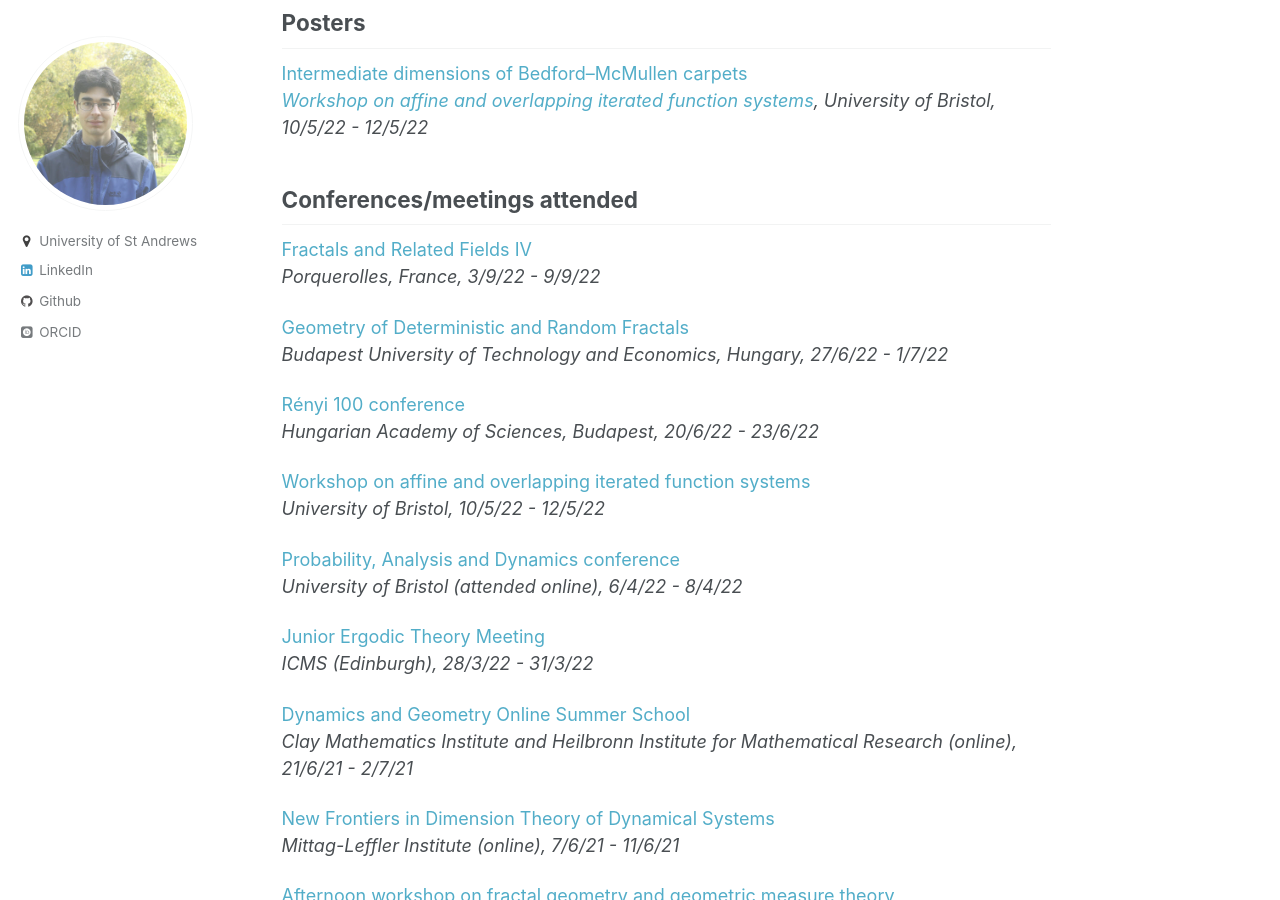
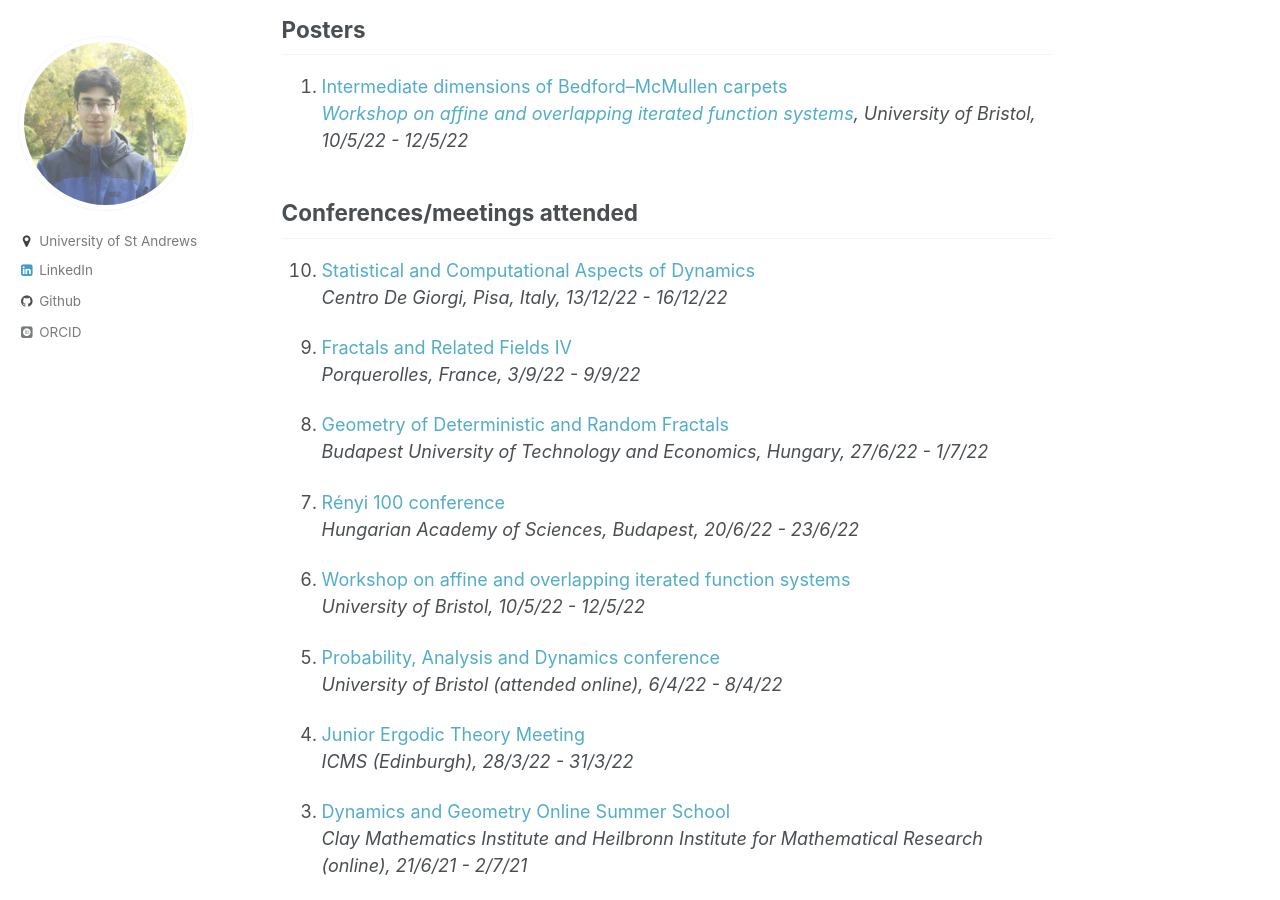
Before and after one commit to amlan-banaji/amlan-banaji.github.io, a Jekyll site: the page built from _pages/talks.md, in a window 1280 px wide and 900 px high, scrolled down 2291 px. Built offline with Jekyll 4.4.1, drawn with Linux system fonts in a browser that asks for light colours; some web fonts are replaced.

```diff
--- a/_pages/talks.md
+++ b/_pages/talks.md
@@ -6,105 +6,111 @@ author_profile: true
 
 ## Talks
 
-The popcorn function
+23. The popcorn function
 *Pure Postgraduate Research Day, University of St Andrews, 8/12/22*
 
-Metric spaces where geodesics are never unique. [Slides (edited)](https://amlan-banaji.github.io/files/Geodesics2022.pdf)
+22. Metric spaces where geodesics are never unique. [Slides (edited)](https://amlan-banaji.github.io/files/Geodesics2022.pdf)
 *Mathematics Research Day, University of St Andrews, 1/12/22*
 
-Metric spaces where geodesics are never unique
+21. Metric spaces where geodesics are never unique
 *[St Andrews Analysis Seminar](http://www-maths.mcs.st-andrews.ac.uk/pg/pure/Analysis/seminars.html), 1/11/22*
 
-Intermediate dimensions
+20. Intermediate dimensions
 *Inaugural talk, [Szenzhen Technology University Mathematics Colloquium](https://bdi.sztu.edu.cn/info/1345/5449.htm?fbclid=IwAR24TwwWZpz-LjUtDVF4E49awaOp44hBmeUaLuShGPFC1-F0RLac02d1_as), China (online), 21/10/22*
 
-Metric spaces where geodesics are never unique
+19. Metric spaces where geodesics are never unique
 *Pure Postgraduate Seminar, University of St Andrews, 5/10/22*
 
-Intermediate dimensions of Bedford–McMullen carpets. [Slides](https://amlan-banaji.github.io/files/Porquerolles2022.pdf)
+18. Intermediate dimensions of Bedford–McMullen carpets. [Slides](https://amlan-banaji.github.io/files/Porquerolles2022.pdf)
 *[Fractals and Related Fields IV](https://farf4.math.cnrs.fr/), Porquerolles, France, 5/9/22*
 
-Dimensions of infinitely generated self-conformal sets. [Slides](https://amlan-banaji.github.io/files/Budapest2022.pdf)
+17. Dimensions of infinitely generated self-conformal sets. [Slides](https://amlan-banaji.github.io/files/Budapest2022.pdf)
 *[Geometry of Deterministic and Random Fractals](https://simon60.math.bme.hu/), Budapest University of Technology and Economics, Hungary, 30/6/22*
 
-Dimensions of infinitely generated self-conformal sets. [Slides](https://amlan-banaji.github.io/files/Warwick2022.pdf)
+16. Dimensions of infinitely generated self-conformal sets. [Slides](https://amlan-banaji.github.io/files/Warwick2022.pdf)
 *[University of Warwick's Dynamics and Group Geometry Early Researchers (DAGGER) Seminar](https://warwick.ac.uk/fac/sci/maths/research/events/seminars/areas/dagger), 30/5/22*
 
-Intermediate dimensions of Bedford–McMullen carpets. [Slides](https://amlan-banaji.github.io/files/BedfordBristolWorkshop.pdf)
+15. Intermediate dimensions of Bedford–McMullen carpets. [Slides](https://amlan-banaji.github.io/files/BedfordBristolWorkshop.pdf)
 *Lightning talk, [Workshop on affine and overlapping iterated function systems](https://www.troscheit.eu/workshop2022/index.html), University of Bristol, 11/5/22*
 
-Assouad spectrum of infinitely generated self-conformal sets.
+14. Assouad spectrum of infinitely generated self-conformal sets.
 *[St Andrews Analysis Seminar](http://www-maths.mcs.st-andrews.ac.uk/pg/pure/Analysis/seminars.html), 3/5/22*
 
-History of Bedford–McMullen carpets
+13. History of Bedford–McMullen carpets
 *Postgraduate Interdisciplinary Mathematics Symposium (PIMS) St Andrews, The Burn House (Edzell), Scotland, 13/4/22*
 
-Intermediate dimensions
+12. Intermediate dimensions
 *[Junior Ergodic Theory Meeting](https://www.icms.org.uk/workshops/2022/junior-ergodic-theory-meeting), ICMS (Edinburgh), 30/3/22*
 
-Dimensions of Bedford–McMullen carpets. [Slides](https://amlan-banaji.github.io/files/BedfordPPS.pdf)
+11. Dimensions of Bedford–McMullen carpets. [Slides](https://amlan-banaji.github.io/files/BedfordPPS.pdf)
 *Pure Postgraduate Seminar, University of St Andrews, 15/11/21*
 
-Intermediate dimensions of Bedford–McMullen carpets. [Slides (edited)](https://amlan-banaji.github.io/files/BedfordAnalysisSeminar.pdf), [Video](https://www.youtube.com/watch?v=hoHdg71ycqs)
+10. Intermediate dimensions of Bedford–McMullen carpets. [Slides (edited)](https://amlan-banaji.github.io/files/BedfordAnalysisSeminar.pdf), [Video](https://www.youtube.com/watch?v=hoHdg71ycqs)
 *[St Andrews Analysis Seminar](http://www-maths.mcs.st-andrews.ac.uk/pg/pure/Analysis/seminars.html) (online), 12/10/21*
 
-Dimensions of continued fraction sets. [Slides](https://amlan-banaji.github.io/files/Workshop2021.pdf)
+9. Dimensions of continued fraction sets. [Slides](https://amlan-banaji.github.io/files/Workshop2021.pdf)
 *[Online Fractal Talks](https://people.maths.bris.ac.uk/~matmj/BBMOS.html), 4/6/21*
 
-Dimensions of infinitely generated attractors. [Slides (edited)](https://amlan-banaji.github.io/files/AnalysisSeminarApril2021.pdf), [Video](https://www.youtube.com/watch?v=KL6q4UNnVEk)
+8. Dimensions of infinitely generated attractors. [Slides (edited)](https://amlan-banaji.github.io/files/AnalysisSeminarApril2021.pdf), [Video](https://www.youtube.com/watch?v=KL6q4UNnVEk)
 *[St Andrews Analysis Seminar](http://www-maths.mcs.st-andrews.ac.uk/pg/pure/Analysis/seminars.html) (online), 20/4/21*
 
-Dimensions for infinite iterated function systems
+7. Dimensions for infinite iterated function systems
 *Pure Postgraduate Seminar (online), University of St Andrews, 5/4/21*
 
-Intermediate dimensions and infinite conformal iterated function systems. [Slides](https://amlan-banaji.github.io/files/JETStalkMarch2021.pdf)
+6. Intermediate dimensions and infinite conformal iterated function systems. [Slides](https://amlan-banaji.github.io/files/JETStalkMarch2021.pdf)
 *Junior Ergodic Theory Seminar (JETS) (online), 19/3/21*
 
-Intermediate dimensions and infinite conformal iterated function systems
+5. Intermediate dimensions and infinite conformal iterated function systems
 *[University of Warwick's Dynamics and Group Geometry Early Researchers (DAGGER) Seminar](https://warwick.ac.uk/fac/sci/maths/research/events/seminars/areas/dagger) (online), 1/3/21*
 
-Interpolating between the Hausdorff and box dimensions. [Slides](https://amlan-banaji.github.io/files/Burn2021Website.pdf)
+4. Interpolating between the Hausdorff and box dimensions. [Slides](https://amlan-banaji.github.io/files/Burn2021Website.pdf)
 *Postgraduate Interdisciplinary Mathematics Symposium (PIMS) St Andrews (held online instead of at the Burn House due to COVID-19); I was also a co-organiser of this event, 26/1/21*
 
-New Intermediate Dimensions
+3. New Intermediate Dimensions
 *[St Andrews Analysis Seminar](http://www-maths.mcs.st-andrews.ac.uk/pg/pure/Analysis/seminars.html) (online), 30/6/20*
 
-Weak Tangents in Dimension Theory
+2. Weak Tangents in Dimension Theory
 *Postgraduate Interdisciplinary Mathematics Symposium (PIMS) St Andrews, The Burn House (Edzell), Scotland, 28/1/20*
 
-Analysis on some post-critically finite self-similar sets
+1. Analysis on some post-critically finite self-similar sets
 *Pure Postgraduate Seminar, University of St Andrews, 5/11/19*
-
+{: reversed="reversed"}
 ## Posters
 
-[Intermediate dimensions of Bedford–McMullen carpets](https://amlan-banaji.github.io/files/BristolCarpetsPoster.pdf)
+1. [Intermediate dimensions of Bedford–McMullen carpets](https://amlan-banaji.github.io/files/BristolCarpetsPoster.pdf)
 *[Workshop on affine and overlapping iterated function systems](https://www.troscheit.eu/workshop2022/index.html), University of Bristol, 10/5/22 - 12/5/22*
-
+{: reversed="reversed"}
 ## Conferences/meetings attended
 
-[Fractals and Related Fields IV](https://farf4.math.cnrs.fr/)
+10. [Statistical and Computational Aspects of Dynamics](http://www.crm.sns.it/event/507/)
+*Centro De Giorgi, Pisa, Italy, 13/12/22 - 16/12/22*
+
+9. [Fractals and Related Fields IV](https://farf4.math.cnrs.fr/)
 *Porquerolles, France, 3/9/22 - 9/9/22*
 
-[Geometry of Deterministic and Random Fractals](https://simon60.math.bme.hu/)
+8. [Geometry of Deterministic and Random Fractals](https://simon60.math.bme.hu/)
 *Budapest University of Technology and Economics, Hungary, 27/6/22 - 1/7/22*
 
-[Rényi 100 conference](https://conferences.renyi.hu/renyi100/home)
+7. [Rényi 100 conference](https://conferences.renyi.hu/renyi100/home)
 *Hungarian Academy of Sciences, Budapest, 20/6/22 - 23/6/22*
 
-[Workshop on affine and overlapping iterated function systems](https://www.troscheit.eu/workshop2022/index.html)
+6. [Workshop on affine and overlapping iterated function systems](https://www.troscheit.eu/workshop2022/index.html)
 *University of Bristol, 10/5/22 - 12/5/22*
 
-[Probability, Analysis and Dynamics conference](https://people.maths.bris.ac.uk/~mb13434/pad21/)
+5. [Probability, Analysis and Dynamics conference](https://people.maths.bris.ac.uk/~mb13434/pad21/)
 *University of Bristol (attended online), 6/4/22 - 8/4/22*
 
-[Junior Ergodic Theory Meeting](https://www.icms.org.uk/workshops/2022/junior-ergodic-theory-meeting)
+4. [Junior Ergodic Theory Meeting](https://www.icms.org.uk/workshops/2022/junior-ergodic-theory-meeting)
 *ICMS (Edinburgh), 28/3/22 - 31/3/22*
 
-[Dynamics and Geometry Online Summer School](https://heilbronn.ac.uk/2020/12/17/cmi-himr-dynamics-and-geometry-summer-school/)
+3. [Dynamics and Geometry Online Summer School](https://heilbronn.ac.uk/2020/12/17/cmi-himr-dynamics-and-geometry-summer-school/)
 *Clay Mathematics Institute and Heilbronn Institute for Mathematical Research (online), 21/6/21 - 2/7/21*
 
-[New Frontiers in Dimension Theory of Dynamical Systems](http://mittag-leffler.se/konferens/new-frontiers-dimension-theory-dynamical-systems-applications-metric-number-theory-web)
+2. [New Frontiers in Dimension Theory of Dynamical Systems](http://mittag-leffler.se/konferens/new-frontiers-dimension-theory-dynamical-systems-applications-metric-number-theory-web)
 *Mittag-Leffler Institute (online), 7/6/21 - 11/6/21*
 
-[Afternoon workshop on fractal geometry and geometric measure theory](http://www.mcs.st-andrews.ac.uk/~jmf32/FG19.html)
+1. [Afternoon workshop on fractal geometry and geometric measure theory](http://www.mcs.st-andrews.ac.uk/~jmf32/FG19.html)
 *University of St Andrews, 2/9/19*
+{: reversed="reversed"}
+
+{% include base_path %}
```
Also changed, not shown: _pages/publications.md (+4 -1 lines), 1 other file.
